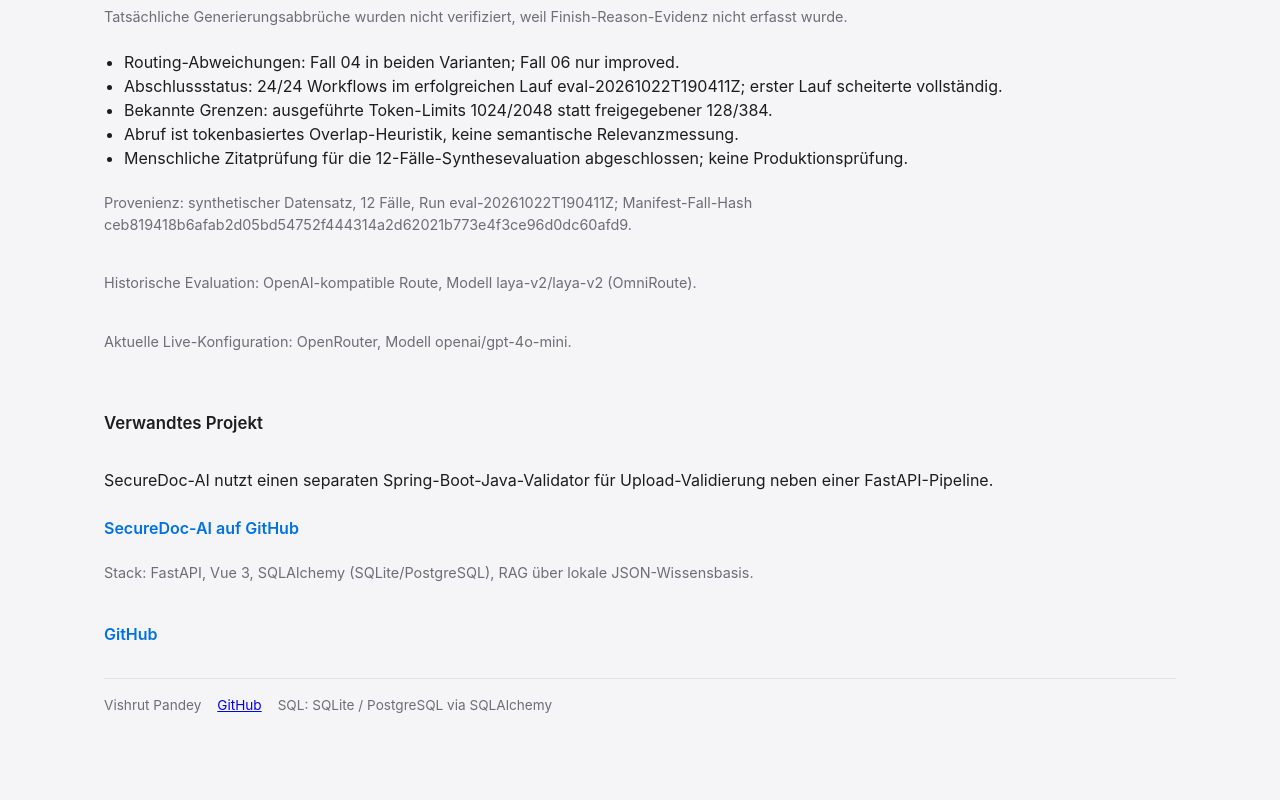
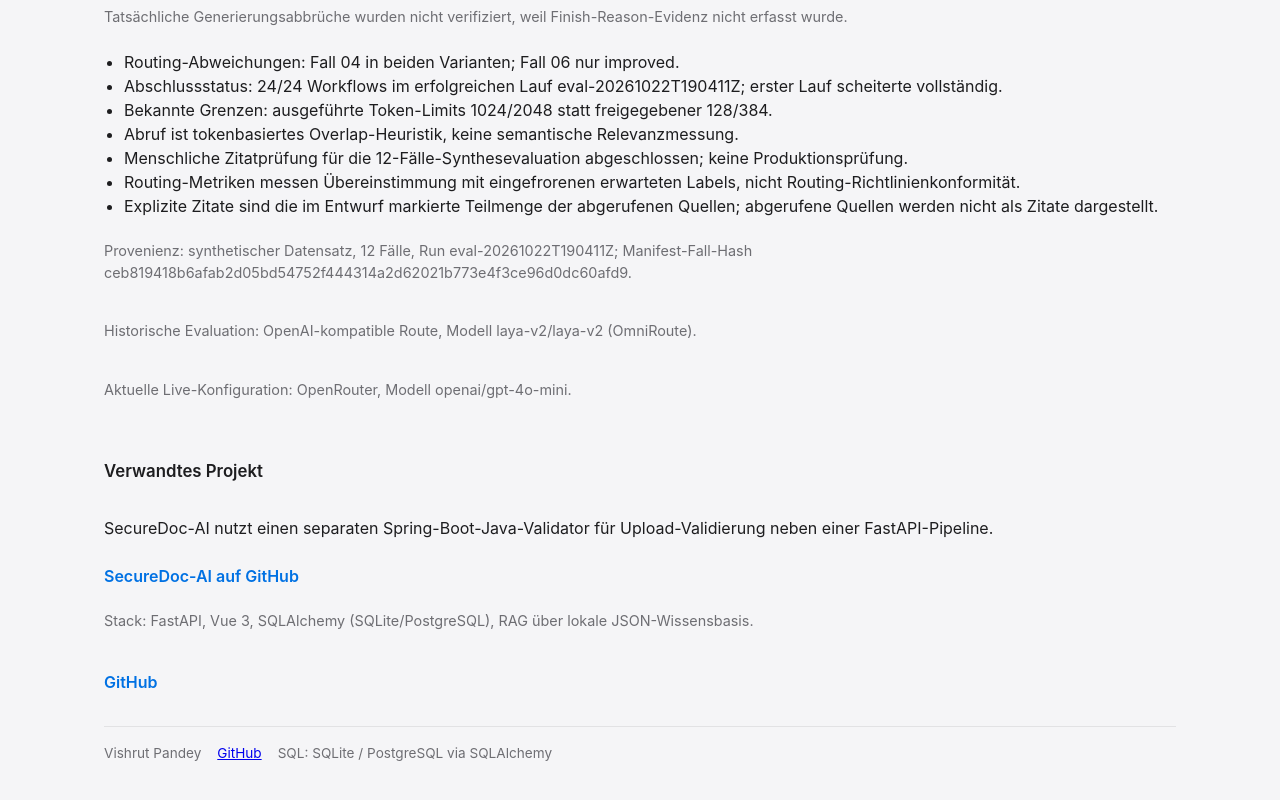
Before and after one commit to siliconsagenerd/prozesspilot, a Vue app in the folder frontend/: page / in a window 1280 px wide. Shown: the part 1172-1972 px from the top of the page. Before the commit the page ends 1936 px from the top, so only its background shows below. Built offline with nearby package versions, Linux system fonts and the light colour scheme.

Commit message:
docs: polish public demo and eval wording

```diff
--- a/frontend/src/i18n.ts
+++ b/frontend/src/i18n.ts
@@ -79,7 +79,7 @@
     "landing.public": "Öffentliche Demo: kuratiertes, bereinigtes Beispiel aus einem abgeschlossenen Live-Run.",
     "landing.operator": "Geschützter Operator-Zugang für Live-Inferenz, Freigabe und Evaluation.",
     "demo.title": "Öffentliche Demo",
-    "demo.label": "Aufgezeichnetes Beispiel aus einem abgeschlossenen Live-Run — keine neue Inferenz.",
+    "demo.label": "Aufgezeichnetes historisches Beispiel aus einem abgeschlossenen Live-Run — keine neue Inferenz.",
     "demo.loading": "Lade Beispiel…",
     "demo.error": "Beispiel konnte nicht geladen werden.",
     "demo.inquiry": "Synthetische Anfrage",
@@ -90,7 +90,7 @@
     "demo.approvalState": "Freigabestatus",
     "demo.noSending": "Kundensenden bleibt deaktiviert. Keine Freigabe oder Änderung in der öffentlichen Demo.",
     "demo.back": "Zurück zur Übersicht",
-    "demo.policyNote": "Ein gemeldeter Defekt bedeutet nicht, dass das Produkt genutzt wurde. Defektbeschwerden können Ersatz oder Reparatur rechtfertigen. Die 30-Tage-Rückgabe gilt nur für ungenutzte Produkte in Originalverpackung. Dies sind separate Richtlinien, keine widersprüchlichen Angebote.",
+    "demo.policyNote": "Ein gemeldeter Defekt bedeutet nicht, dass das Produkt genutzt wurde. Defektbeschwerden können Ersatz oder Reparatur rechtfertigen. Separat gilt die 30-Tage-Rückgabe nur für ungenutzte Produkte in Originalverpackung.",
     "landing.eval.title": "Schreibgeschützte Evaluationszusammenfassung",
     "landing.eval.readonly": "Nur synthetische Evaluationsartefakte. Keine neue Inferenz.",
     "landing.eval.historicalMetrics": "Diese Metriken beschreiben den historischen synthetischen Evaluationslauf eval-20261022T190411Z, nicht die aktuelle Live-OpenRouter-Konfiguration.",
@@ -109,6 +109,8 @@
     "landing.eval.limits": "Bekannte Grenzen: ausgeführte Token-Limits 1024/2048 statt freigegebener 128/384.",
     "landing.eval.retrieval": "Abruf ist tokenbasiertes Overlap-Heuristik, keine semantische Relevanzmessung.",
     "landing.eval.citation": "Menschliche Zitatprüfung für die 12-Fälle-Synthesevaluation abgeschlossen; keine Produktionsprüfung.",
+    "landing.eval.routingPolicy": "Routing-Metriken messen Übereinstimmung mit eingefrorenen erwarteten Labels, nicht Routing-Richtlinienkonformität.",
+    "landing.eval.explicitCitations": "Explizite Zitate sind die im Entwurf markierte Teilmenge der abgerufenen Quellen; abgerufene Quellen werden nicht als Zitate dargestellt.",
     "landing.eval.provenance": "Provenienz: synthetischer Datensatz, 12 Fälle, Run eval-20261022T190411Z; Manifest-Fall-Hash ceb819418b6afab2d05bd54752f444314a2d62021b773e4f3ce96d0dc60afd9.",
     "landing.eval.historical": "Historische Evaluation: OpenAI-kompatible Route, Modell laya-v2/laya-v2 (OmniRoute).",
     "landing.eval.current": "Aktuelle Live-Konfiguration: OpenRouter, Modell openai/gpt-4o-mini.",
@@ -185,7 +187,7 @@
     "landing.public": "Public demo: a curated, sanitized example from a completed live run.",
     "landing.operator": "Protected operator access for live inference, approval, and evaluation.",
     "demo.title": "Public demo",
-    "demo.label": "Recorded example from a completed live run — not a new inference.",
+    "demo.label": "Recorded historical example from a completed live run — no new inference.",
     "demo.loading": "Loading example…",
     "demo.error": "Could not load example.",
     "demo.inquiry": "Synthetic inquiry",
@@ -196,7 +198,7 @@
     "demo.approvalState": "Approval state",
     "demo.noSending": "Customer sending remains disabled. No approval or editing in the public demo.",
     "demo.back": "Back to overview",
-    "demo.policyNote": "A reported defect does not imply the product was used. Defect complaints may qualify for replacement or repair. The 30-day return applies only to unused products in original packaging. These are separate policies, not contradictory offers.",
+    "demo.policyNote": "A reported defect does not imply that the product was used. Defect complaints may qualify for replacement or repair. Separately, the 30-day return applies only to unused products in original packaging.",
     "landing.eval.title": "Read-only evaluation summary",
     "landing.eval.readonly": "Synthetic evaluation artifacts only. No new inference.",
     "landing.eval.historicalMetrics": "These metrics describe the historical synthetic evaluation run eval-20261022T190411Z, not the current live OpenRouter configuration.",
@@ -215,6 +217,8 @@
     "landing.eval.limits": "Known limits: executed token limits 1024/2048 instead of approved 128/384.",
     "landing.eval.retrieval": "Retrieval is token-overlap heuristic, not semantic relevance.",
     "landing.eval.citation": "Human citation review completed for the 12-case synthetic evaluation; not a production audit.",
+    "landing.eval.routingPolicy": "Routing metrics compare agreement with frozen expected labels, not routing-policy compliance.",
+    "landing.eval.explicitCitations": "Explicit citations are the subset of retrieved sources marked in the draft; retrieved sources are not presented as citations.",
     "landing.eval.provenance": "Provenance: synthetic dataset, 12 cases, run eval-20261022T190411Z; manifest case hash ceb819418b6afab2d05bd54752f444314a2d62021b773e4f3ce96d0dc60afd9.",
     "landing.eval.historical": "Historical evaluation: OpenAI-compatible route, model laya-v2/laya-v2 (OmniRoute).",
     "landing.eval.current": "Current live configuration: OpenRouter, model openai/gpt-4o-mini.",
--- a/frontend/src/views/LandingView.vue
+++ b/frontend/src/views/LandingView.vue
@@ -49,6 +49,8 @@
         <li>{{ t("landing.eval.limits") }}</li>
         <li>{{ t("landing.eval.retrieval") }}</li>
         <li>{{ t("landing.eval.citation") }}</li>
+        <li>{{ t("landing.eval.routingPolicy") }}</li>
+        <li>{{ t("landing.eval.explicitCitations") }}</li>
       </ul>
       <p class="muted">{{ t("landing.eval.provenance") }}</p>
       <p class="muted">{{ t("landing.eval.historical") }}</p>
```
Also changed, not shown: 1 other file (tests, documents, lock files or other folders).
